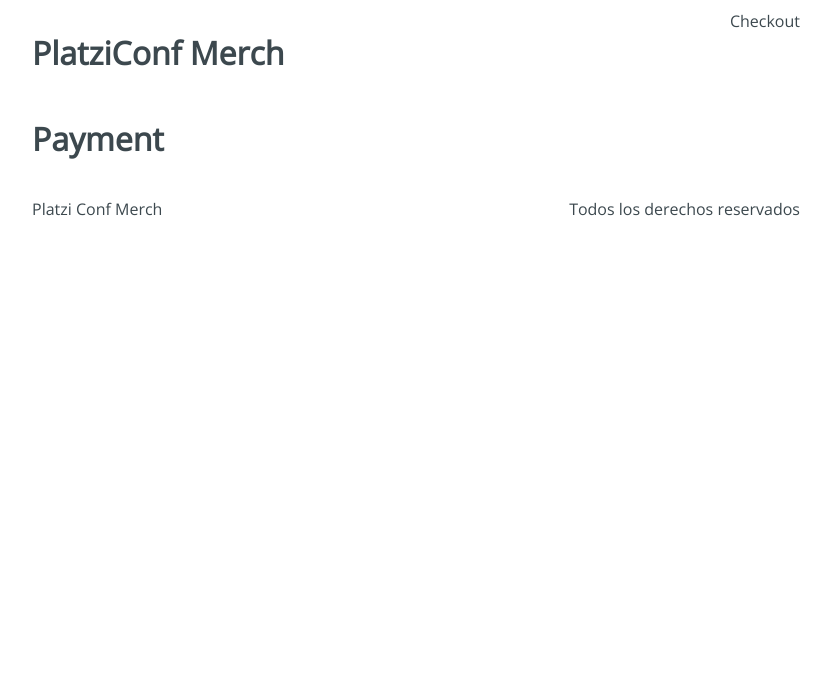
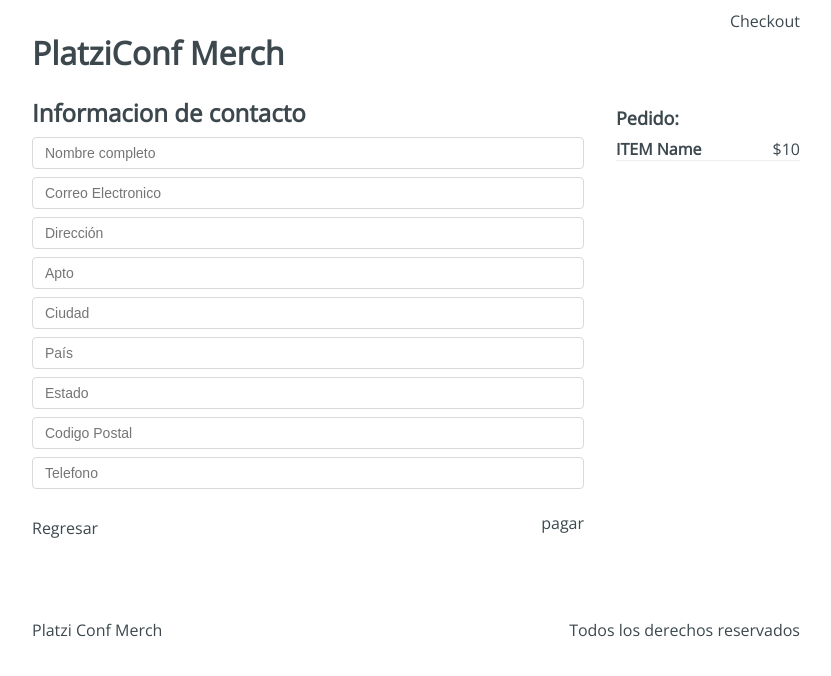
Before and after one commit to julio-barrios-dev/platzi-conf-merch, a React app: page /checkout/information in a window 1280 px wide. Shown: the top 676 px of the page, without its empty margins (224-1055 px from the left). Built offline with nearby package versions, Linux system fonts and the light colour scheme.

Commit message:
Layout and styles of user information

```diff
--- a/src/containers/Checkout.jsx
+++ b/src/containers/Checkout.jsx
@@ -3,9 +3,20 @@
 
 function Checkout() {
   return (
-    <h1>
-      Checkout
-    </h1>
+    <div className="Checkout">
+      <div className="Checkout-content">
+        <h3>Lista de pedidos</h3>
+        <div className="Checkout-item">
+          <h4>ITEM name</h4>
+          <span>$10</span>
+        </div>
+        <button type="button">Eliminar</button>
+      </div>
+      <div className="Checkout-sidebar">
+        <h3>Precio Total: $10</h3>
+        <button type='button'>Continuar pedido</button>
+      </div>
+    </div>
   );
 }
 
--- a/src/containers/Information.jsx
+++ b/src/containers/Information.jsx
@@ -3,9 +3,43 @@
 
 function Information() {
   return (
-    <h1>
-      Information
-    </h1>
+    <div className="Information">
+      <div className="Information-content">
+        <div className="Information-head">
+          <h2>Informacion de contacto</h2>
+        </div>
+        <div className="Information-form">
+          <form action=''>
+            <input type="text" placeholder='Nombre completo' name='name' />
+            <input type="text" placeholder='Correo Electronico' name='email' />
+            <input type="text" placeholder='Dirección' name='address' />
+            <input type="text" placeholder='Apto' name='apto' />
+            <input type="text" placeholder='Ciudad' name='city' />
+            <input type="text" placeholder='País' name='country' />
+            <input type="text" placeholder='Estado' name='state' />
+            <input type="text" placeholder='Codigo Postal' name='cp' />
+            <input type="text" placeholder='Telefono' name='phone' />
+          </form>
+        </div>
+        <div className="Information-buttons">
+          <div className="Information-back">
+            Regresar
+          </div>
+          <div className="Information-next">
+            pagar
+          </div>
+        </div>
+      </div>
+      <div className="Information-sidebar">
+        <h3>Pedido:</h3>
+        <div className="Information-item">
+          <div className="Information-element">
+            <h4>ITEM Name</h4>
+            <span>$10</span>
+          </div>
+        </div>
+      </div>
+    </div>
   );
 }
 
--- a/src/routes/App.jsx
+++ b/src/routes/App.jsx
@@ -16,9 +16,9 @@
         <Routes>
           <Route path="/" element={<Home />} />
           <Route path="/checkout" element={<Checkout />} />
-          <Route path="/checkout" element={<Information />} />
-          <Route path="/checkout/information" element={<Payment />} />
-          <Route path="checkout/payment" element={<Success />} />
+          <Route path="/checkout/information" element={<Information />} />
+          <Route path="/checkout/payment" element={<Payment />} />
+          <Route path="checkout/success" element={<Success />} />
           <Route path= "*" element={<NotFound />} />
         </Routes>
       </Layout>
```
